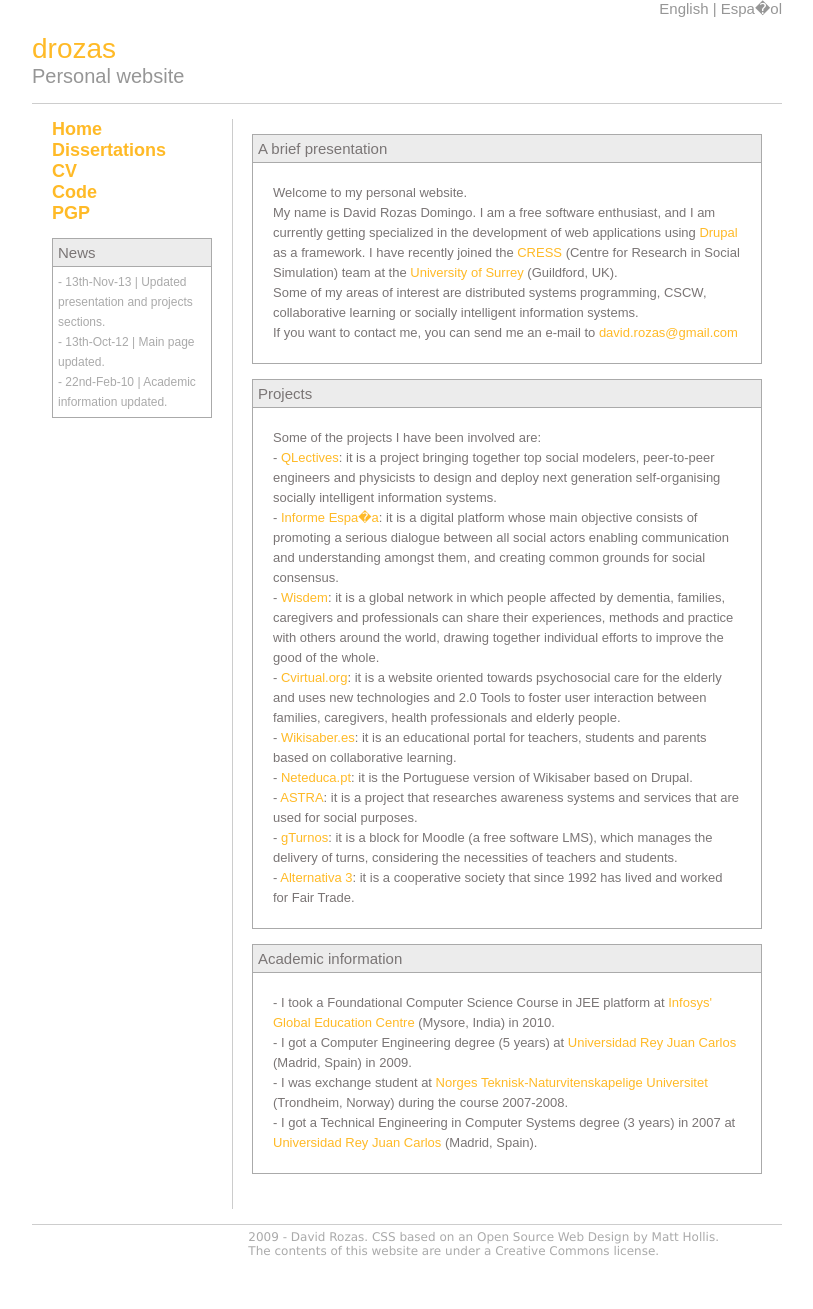
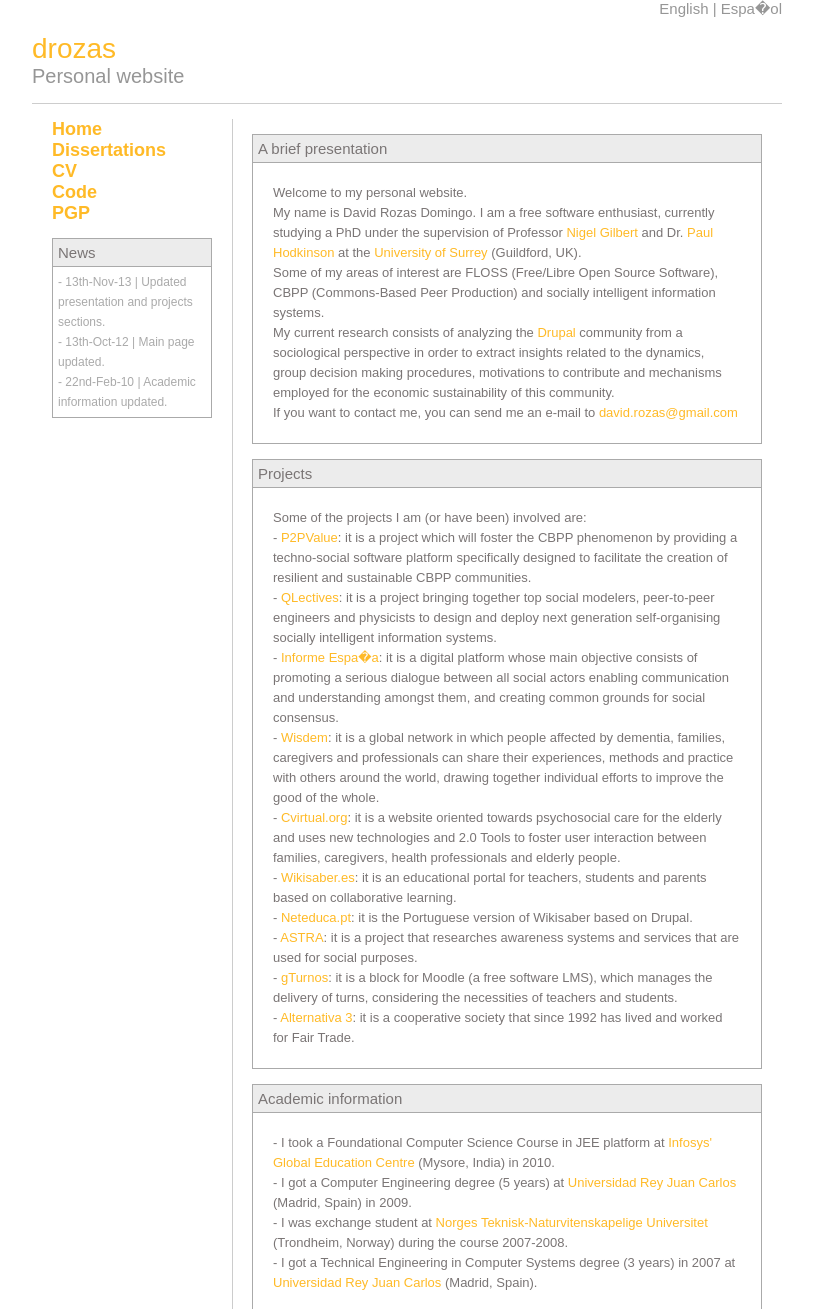
Before and after one commit to drozas/davidrozas.com, a PHP site: page /index.php?set_language=1 in a window 1280 px wide. Shown: the top 1309 px of the page, without its empty margins (233-1046 px from the left). Before the commit the page ends 1258 px from the top, so only its background shows below. Run offline with PHP 8.4, Linux system fonts and the light colour scheme; some libraries are stand-ins or nearby versions.

Commit message:
Updated presentation and projects in English version

```diff
--- a/index.php
+++ b/index.php
@@ -8,10 +8,11 @@
 	//drozas: This will be in a db or at least a file
 	$items = array(		array(
 								"A brief presentation",
-								"Welcome to my personal website. <br /> My name is David Rozas Domingo. I am a free software enthusiast, and I am currently getting specialized in the development
-								of web applications using <a href=\"http://drupal.org/\" target=\"_blank\">Drupal</a> as a framework. I have recently joined the <a href=\"http://cress.soc.surrey.ac.uk/web/people/researchers/71-david-rozas\" target=\"_blank\">CRESS</a>
-								(Centre for Research in Social Simulation) team at the <a href=\"https://www.surrey.ac.uk/\" target=\"_blank\">University of Surrey</a> (Guildford, UK).
-								<br />Some of my areas of interest are distributed systems programming, CSCW, collaborative learning or socially intelligent information systems.
+								"Welcome to my personal website. <br /> My name is David Rozas Domingo. I am a free software enthusiast, currently studying a PhD under the supervision of Professor <a href=\"http://cress.soc.surrey.ac.uk/web/people/director-cress\" target=\"_blank\">Nigel Gilbert</a>
+	                            and Dr. <a href=\"http://www.surrey.ac.uk/sociology/people/paul_hodkinson/\" target=\"_blank\">Paul Hodkinson</a> at the <a href=\"https://www.surrey.ac.uk/\" target=\"_blank\">University of Surrey</a> (Guildford, UK).
+								<br />Some of my areas of interest are FLOSS (Free/Libre Open Source Software), CBPP (Commons-Based Peer Production) and socially intelligent information systems.
+	                            <br />My current research consists of analyzing the <a href=\"http://drupal.org/\" target=\"_blank\">Drupal</a> community from a sociological perspective in order to extract insights related to the dynamics, group decision making procedures,
+	                            motivations to contribute and mechanisms employed for the economic sustainability of this community.
 								<br /> If you want to contact me, you can send me an e-mail to <a href=\"mailto:david.rozas@gmail.com\">david.rozas@gmail.com</a>",
 								"Breve presentación",
 								"Bienvenido a mi página personal<br /> Me llamo David Rozas Domingo. Me apasiona el software libre y actualmente me estoy especializando en el desarrollo de
@@ -21,7 +22,8 @@
 								<br /> Si quieres contactarme, puede enviarme un correo a <a href=\"mailto:david.rozas@gmail.com\">david.rozas@gmail.com</a>"),
 						array(
 								"Projects",
-								"Some of the projects I have been involved are:
+								"Some of the projects I am (or have been) involved are:
+								<br />- <a href=\"http://www.p2pvalue.eu/\" target=\"_blank\">P2PValue</a>: it is a project which will foster the CBPP phenomenon by providing a techno-social software platform specifically designed to facilitate the creation of resilient and sustainable CBPP communities.
 								<br />- <a href=\"http://www.qlectives.eu/\" target=\"_blank\">QLectives</a>: it is a project bringing together top social modelers, peer-to-peer engineers and physicists to design and deploy next generation self-organising socially intelligent information systems.
 								<br />- <a href=\"http://www.informe-espana.es/\" target=\"_blank\">" . utf8_decode("Informe España") . "</a>: it is a digital platform whose main objective consists of promoting a serious dialogue between all social actors enabling communication and understanding amongst them, and creating common grounds for social consensus.
 								<br />- <a href=\"http://www.wisdem.org/\" target=\"_blank\">Wisdem</a>: it is a global network in which people affected by dementia, families, caregivers and professionals can share their experiences, methods and practice with others around the world, drawing together individual efforts to improve the good of the whole.
@@ -33,7 +35,7 @@
 								<br />- <a href=\"http://www.alternativa3.com/\" target=\"_blank\">Alternativa 3</a>: it is a cooperative society that since 1992 has lived and worked for Fair Trade."
 								,
 								"Proyectos",
-								"Algunos de los proyectos en los que he participado son:
+								"Algunos de los proyectos en los que participo o he participado son:
 																<br />- <a href=\"http://www.qlectives.eu/\" target=\"_blank\">QLectives</a>: es un proyecto que une los esfuerzos de creadores de modelos sociales, ingenieros P2P y físicos para diseñar y llevar a cabo una nueva generación de sistemas de información inteligentes aplicados a la sociología.
 								<br />- <a href=\"http://www.informe-espana.es/\" target=\"_blank\">Informe España</a>:  es una plataforma digital con el objetivo principal de promover el diálogo entre diversos actores sociales habilitando canales de comunicación que acerquen al consenso.
 								<br />- <a href=\"http://www.wisdem.org/\" target=\"_blank\">Wisdem</a>: es una red global en la que personas afectadas por demencias, sus familiares y prestigiosos profesionales del área pueden compartir sus experiencias, métodos y prácticas.
```
